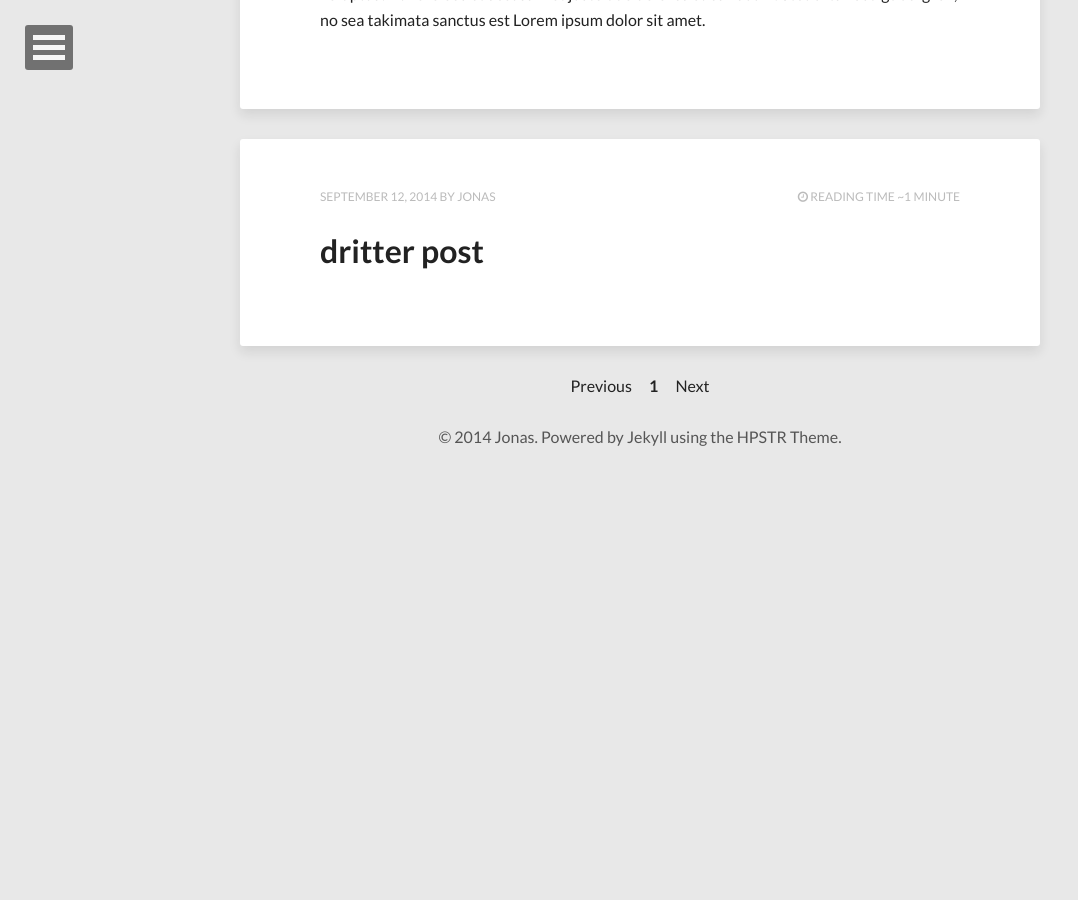
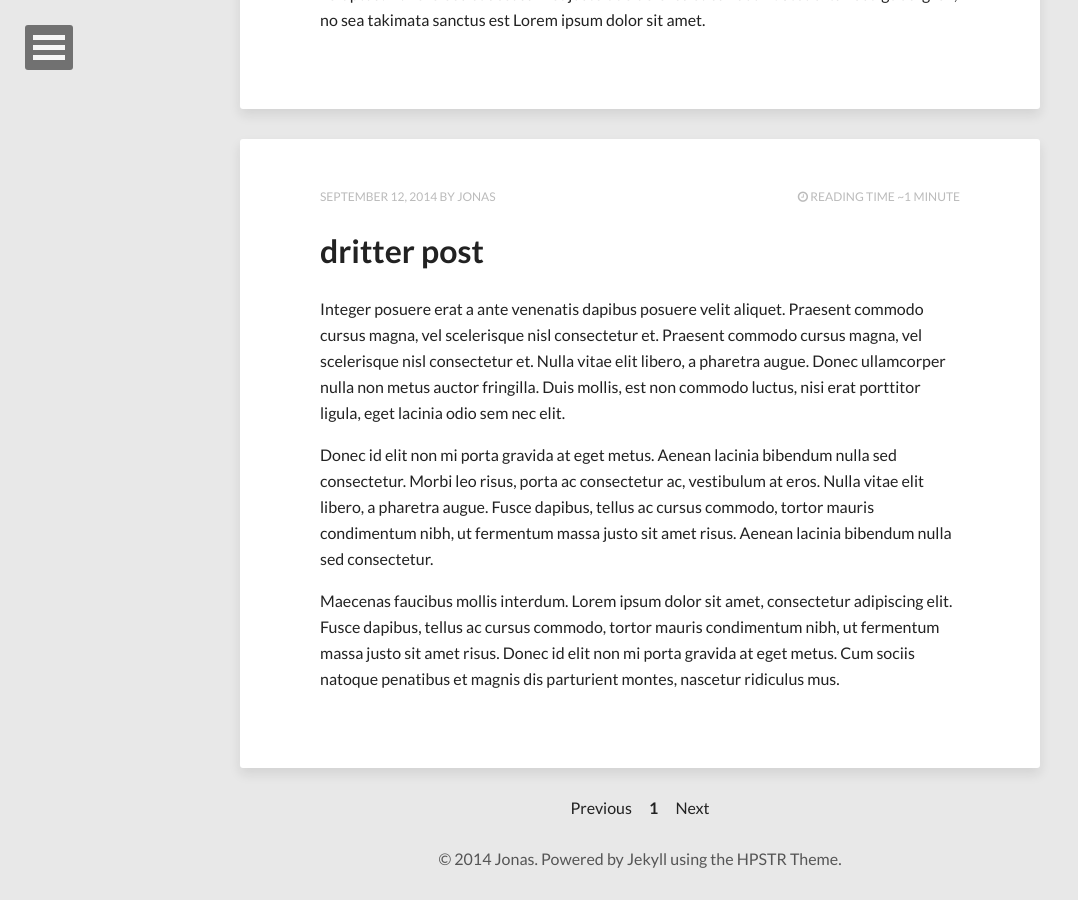
Before and after one commit to jonas28/jonas28.github.io, a Jekyll site: the page built from index.html, in a window 1280 px wide and 900 px high, scrolled down 1358 px. Shown: the whole window, without its empty margins (0-1078 px from the left). Built offline with Jekyll 4.4.1, drawn with Linux system fonts in a browser that asks for light colours; nearby versions of some CDN libraries; the list of posts is cut into pages by our own code; before the commit the page ends 1836 px from its top, so only the background shows below that.

Commit message:
Inhalt hinzugefügt

```diff
--- a/_posts/2014-09-12-dritter-post.md
+++ b/_posts/2014-09-12-dritter-post.md
@@ -10,3 +10,9 @@ image:
 comments:
 share:
 ---
+
+Integer posuere erat a ante venenatis dapibus posuere velit aliquet. Praesent commodo cursus magna, vel scelerisque nisl consectetur et. Praesent commodo cursus magna, vel scelerisque nisl consectetur et. Nulla vitae elit libero, a pharetra augue. Donec ullamcorper nulla non metus auctor fringilla. Duis mollis, est non commodo luctus, nisi erat porttitor ligula, eget lacinia odio sem nec elit.
+
+Donec id elit non mi porta gravida at eget metus. Aenean lacinia bibendum nulla sed consectetur. Morbi leo risus, porta ac consectetur ac, vestibulum at eros. Nulla vitae elit libero, a pharetra augue. Fusce dapibus, tellus ac cursus commodo, tortor mauris condimentum nibh, ut fermentum massa justo sit amet risus. Aenean lacinia bibendum nulla sed consectetur.
+
+Maecenas faucibus mollis interdum. Lorem ipsum dolor sit amet, consectetur adipiscing elit. Fusce dapibus, tellus ac cursus commodo, tortor mauris condimentum nibh, ut fermentum massa justo sit amet risus. Donec id elit non mi porta gravida at eget metus. Cum sociis natoque penatibus et magnis dis parturient montes, nascetur ridiculus mus.
```
